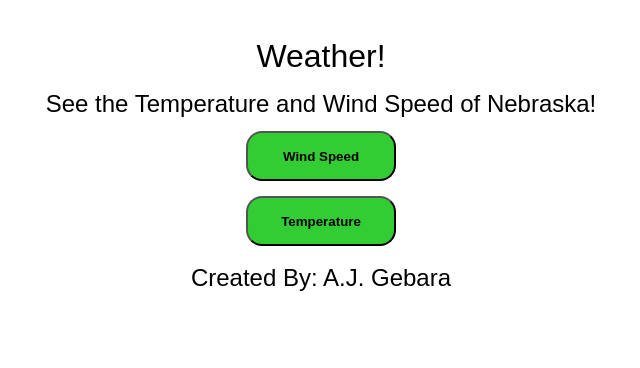
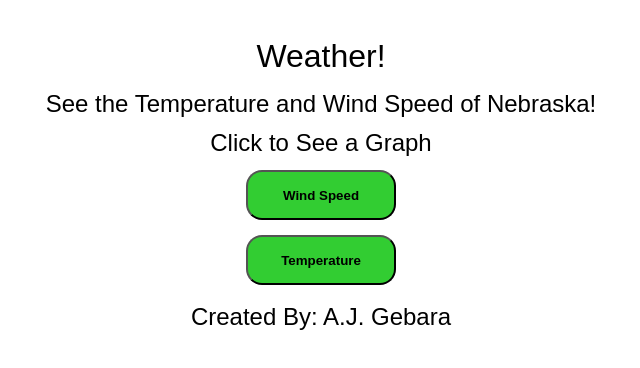
Before and after one commit to ajg7/Weather, a React (Create React App) app: page / in a window 1280 px wide. Shown: the top 368 px of the page, without its empty margins (319-959 px from the left). Built offline with nearby package versions, Linux system fonts and the light colour scheme; no server answers.

Commit message:
added directions in the Landing Page

```diff
--- a/src/components/pages/LandingPage.jsx
+++ b/src/components/pages/LandingPage.jsx
@@ -28,6 +28,10 @@ const LandingPage = props => {
 			<section>
 				<Descriptor
 					description={"See the Temperature and Wind Speed of Nebraska!"}
+					headingNumber={3}
+				/>
+				<Descriptor
+					description={"Click to See a Graph"}
 					headingNumber={3}
 				/>
 				<Button buttonText={"Wind Speed"} value={"wind"} clickFunc={activateChart} />
```
